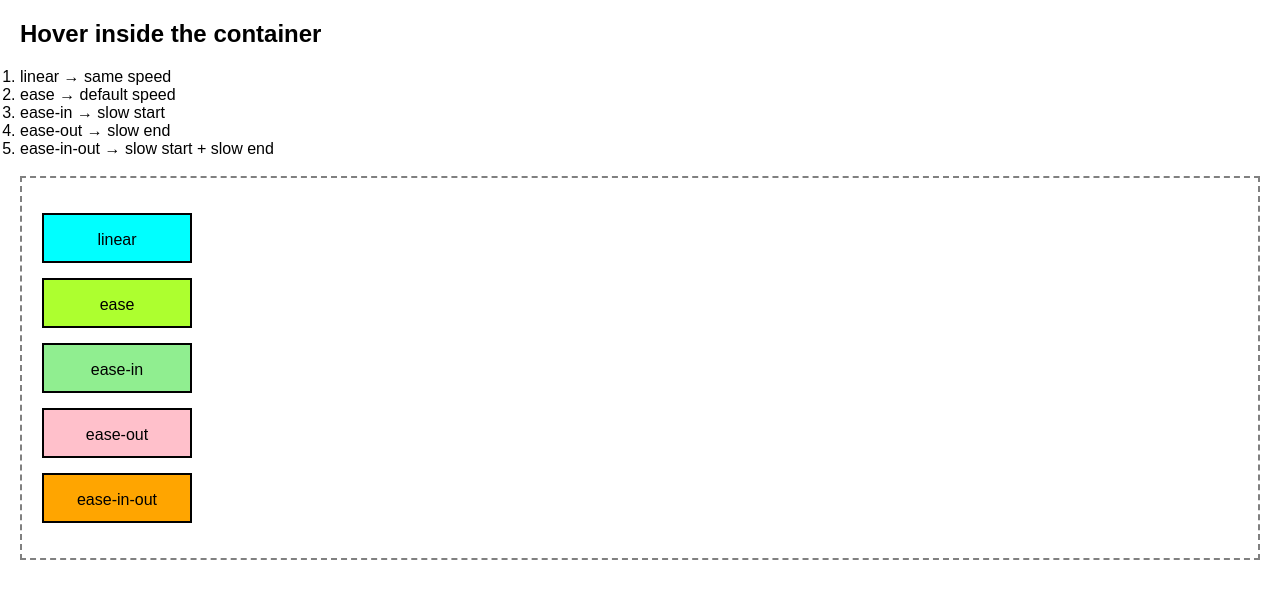
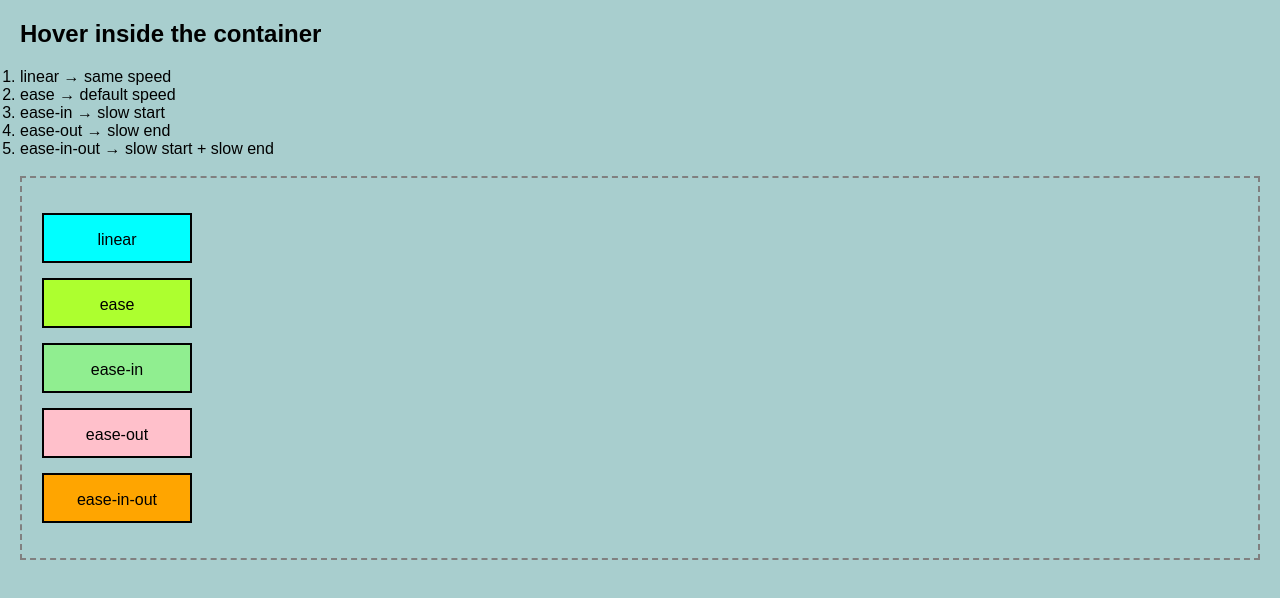
Before and after one commit to manish001co-cmd/transition-timing-function, a plain HTML site: page index.html in a window 1280 px wide. Drawn offline with Linux system fonts and the light colour scheme.

Commit message:
Update bg color style.css

```diff
--- a/style.css
+++ b/style.css
@@ -7,6 +7,7 @@
   body {
       font-family: Arial, sans-serif;
       padding: 20px;
+      background-color:rgba(148, 195, 195, 0.803);
   }
 
   h2 {
```
